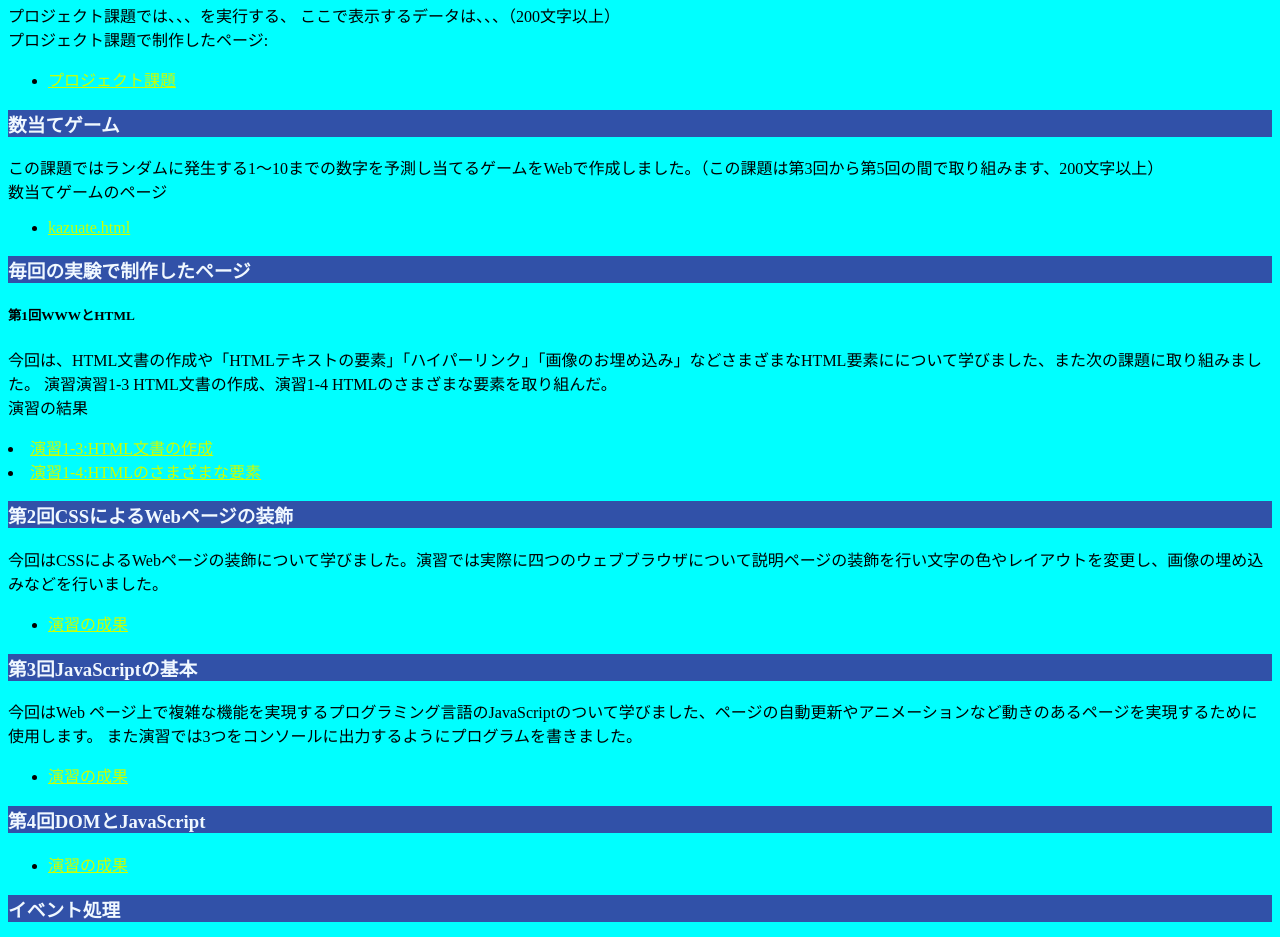
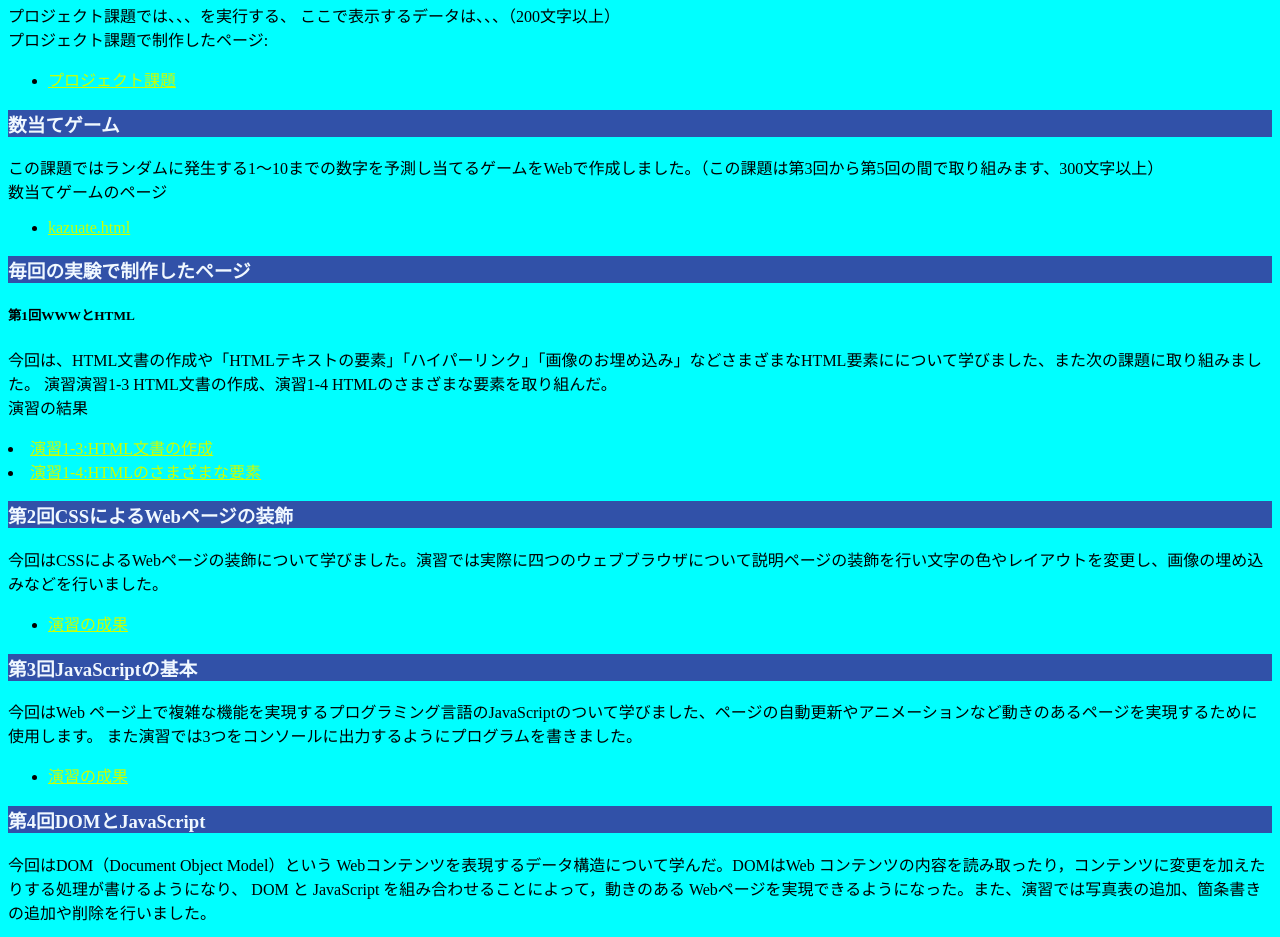
Before and after one commit to G284412022/medialabo, a plain HTML site: page index.html in a window 1280 px wide. Shown: the part 220-1157 px from the top of the page. Drawn offline with Linux system fonts and the light colour scheme.

Commit message:
へんこ

```diff
--- a/index.html
+++ b/index.html
@@ -18,7 +18,7 @@
           </li>
         </ul></p>
         <h3>数当てゲーム</h3>
-        <p>この課題ではランダムに発生する1〜10までの数字を予測し当てるゲームをWebで作成しました。（この課題は第3回から第5回の間で取り組みます、200文字以上）
+        <p>この課題ではランダムに発生する1〜10までの数字を予測し当てるゲームをWebで作成しました。（この課題は第3回から第5回の間で取り組みます、300文字以上）
         <br>数当てゲームのページ
         <ul>
           <li>
@@ -49,6 +49,8 @@
           </li>
         </ul>
         <h3>第4回DOMとJavaScript</h3>
+        <p>今回はDOM（Document Object Model）という Webコンテンツを表現するデータ構造について学んだ。DOMはWeb コンテンツの内容を読み取ったり，コンテンツに変更を加えたりする処理が書けるようになり、
+          DOM と JavaScript を組み合わせることによって，動きのある Webページを実現できるようになった。また、演習では写真表の追加、箇条書きの追加や削除を行いました。
         <ul>
           <li>
             <a href="practice-dom/dom-exercise.html" target="_blank">演習の成果</a>
```
